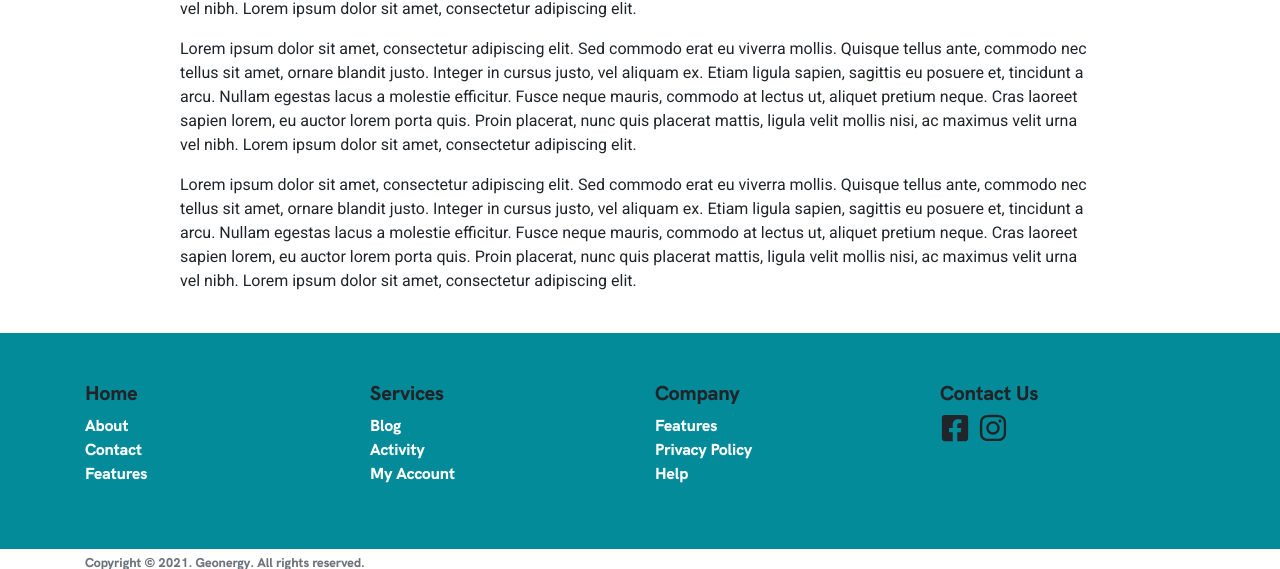
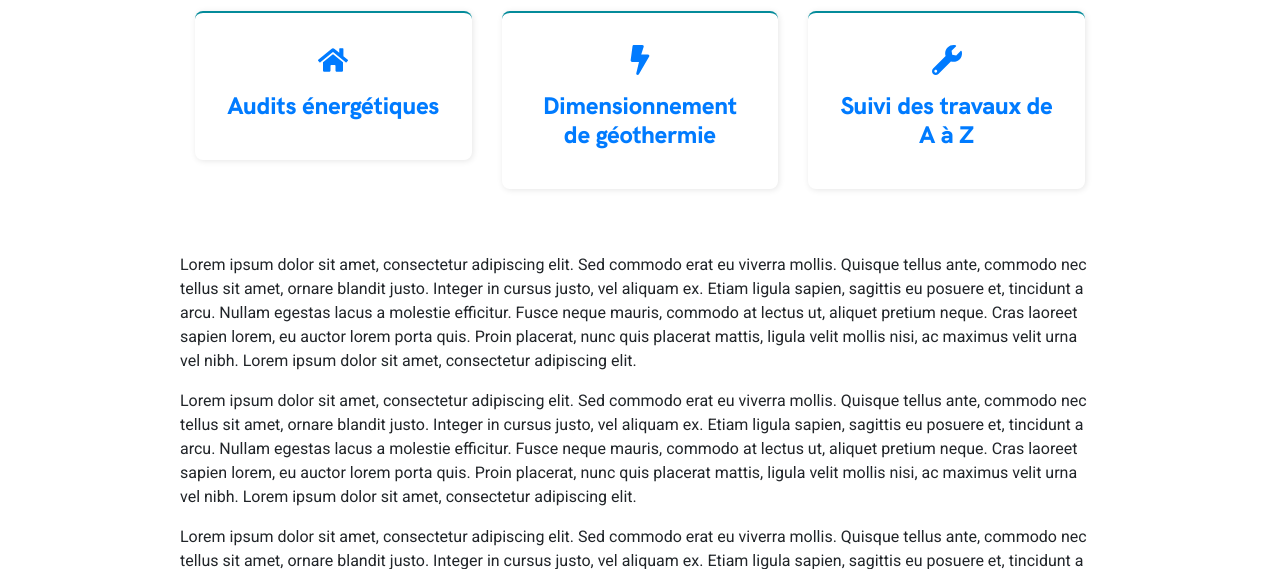
Before and after one commit to Geonergy/gatsby-strapi, a Gatsby site: page /nosprojets in a window 1280 px wide. Shown: the part 531-1100 px from the top of the page. Built offline with nearby package versions, Linux system fonts and the light colour scheme; Gatsby itself is replaced by a stand-in of ours.

Commit message:
J'ai ajouté les carrés de services dans la page des projets. J'ai ajouté des commentaires dans la page d'accueil. J'ai modifié le package-lock car sinon je ne pouvais pas gatsby develop. Il faut que tu vois si tu peux le faire avec ma version du package.

```diff
--- a/src/pages/nosprojets.js
+++ b/src/pages/nosprojets.js
@@ -1,8 +1,33 @@
 import React from "react"
 import PageTemplate from "../components/pageTemplate"
+import { Container, Row, Col } from "reactstrap"
+import { FaGithub, FaBolt, FaHome, FaWrench } from "react-icons/fa"
+import Link from "../components/link"
+import Box from "../components/box"
+
+
+// DEFINITION DU COMPONENT SERVICE
+let Service = ({ title, Icon = FaHome }) => (
+  <Col xs={12} md={4} className="mb-3">
+    <Link to="/">
+      <Box>
+        <Icon size={30} />
+        <h4 className="mt-3">{title}</h4>
+      </Box>
+    </Link>
+  </Col>
+)
 
 let Projets = () => (
   <PageTemplate title="Nos projets">
+    <Container className="py-5">
+      <h2 className="text-center mb-4">Services</h2>
+      <Row>
+        <Service title="Audits énergétiques" />
+        <Service title="Dimensionnement de géothermie" Icon={FaBolt} />
+        <Service title="Suivi des travaux de A à Z" Icon={FaWrench} />
+      </Row>
+    </Container>
     <p>
       Lorem ipsum dolor sit amet, consectetur adipiscing elit. Sed commodo erat
       eu viverra mollis. Quisque tellus ante, commodo nec tellus sit amet,
```
Also changed, not shown: src/pages/index.js (+11 -1 lines), 1 other file.
